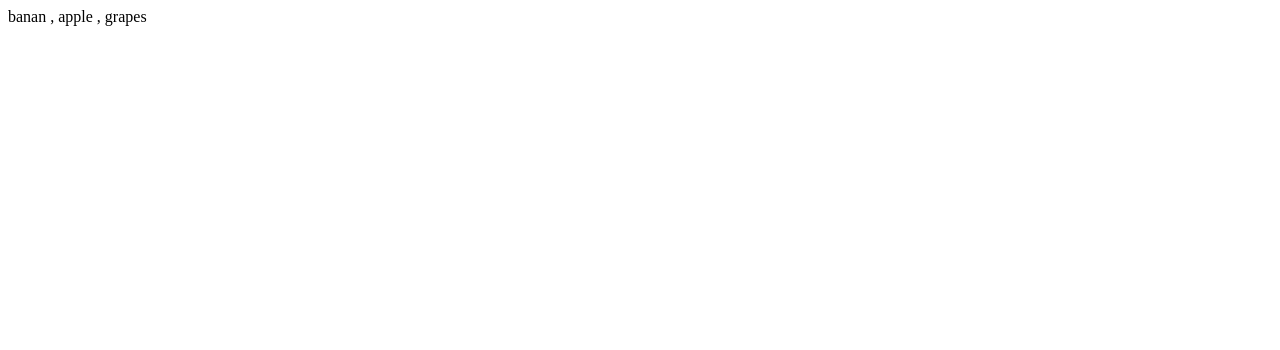
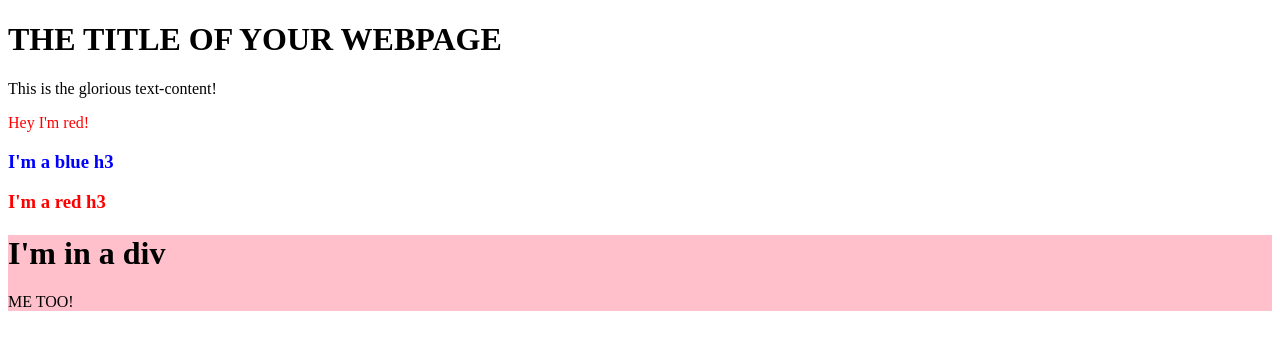
Before and after one commit to bach2o/javascript-practice-ex, a plain HTML site: page practice.html in a window 1280 px wide. Drawn offline with Linux system fonts and the light colour scheme.

Commit message:
practice javascript

```diff
--- a/practice.html
+++ b/practice.html
@@ -1,4 +1,4 @@
-<!DOCTYPE html>
+<!-- <!DOCTYPE html>
 <html>
     <head>
         <meta content="text/html;charset=utf-8" http-equiv="Content-Type">
@@ -8,10 +8,71 @@
     <body>
         <div id="output"></div>
         <script>
+            document.getElementById("output").innerHTML = "yes";
+            const div = document.createElement('div');
+            // div.appendChild(div);
+            output.setAttribute('style', 'color: blue; background: black');
+        </script>
+    </body>
+</html> -->
+<!DOCTYPE html>
+<html lang="en">
+<body>
+<h1>
+    THE TITLE OF YOUR WEBPAGE
+</h1>
+<div id = "container">
+
+</div>
+<script>
+    const container = document.querySelector('#container');
+
+    const content = document.createElement('div');
+    content.classList.add('content');
+    content.classList.add('sd');
+    content.textContent = 'This is the glorious text-content!';
+
+    container.appendChild(content);
+
+    // add elementes using only Javascript
+    // a <p> with red text says "Hey I;m red"
+    var p = document.createElement('p');
+    p.classList.add('#redP');
+    p.textContent = "Hey I'm red!";
+    p.setAttribute('style', 'color: red');
+    container.appendChild(p);
+
+    // an <h3> with blue text that says "Im a blue h3"
+
+    var h = document.createElement('h3');
+    h.id = "blueH3";
+    h.textContent = "I'm a blue h3";
+    h.setAttribute('style', 'color: blue');
+    container.appendChild(h);
+
+    var h = document.createElement('h3');
+    h.classList.add('#redH3');
+    h.textContent = "I'm a red h3";
+    h.setAttribute('style', 'color: red');
+    container.appendChild(h);
+
+    // h1 and p inside another div, which is inside container
+
+    var h = document.createElement('h1');
+    h.textContent = "I'm in a div";
+
+    var p = document.createElement('p');
+    p.textContent = "ME TOO!";
+
+    var content2 = document.createElement('div');
+    content2.classList.add('content2');
+    content2.setAttribute('style', 'background: pink; border: black');
+    content2.appendChild(h);
+    content2.appendChild(p);
+    container.appendChild(content2);
 
 
-            var fruits = ["banan", "apple", "grapes"];
-            document.getElementById("output").innerHTML = fruits.join(" , ");
-        </script>
-    </body>
+</script>
+
+</body>
 </html>
```
